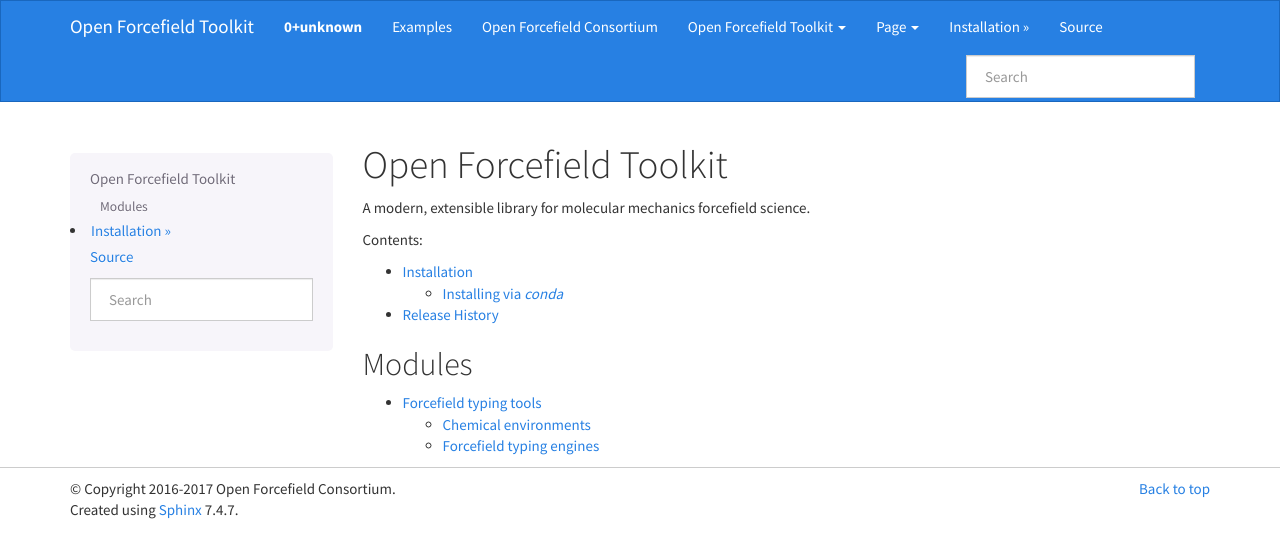
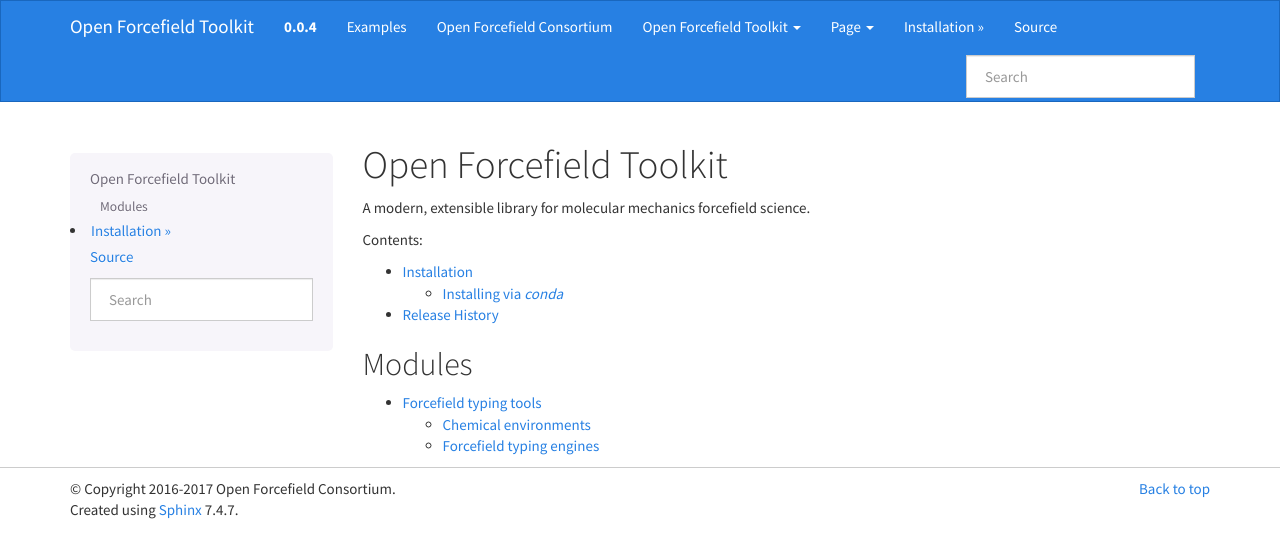
Before and after one commit to openforcefield/openff-toolkit, a Sphinx documentation site: the page built from docs/index.rst, in a window 1280 px wide. Shown: the top 558 px of the page. Built offline with Sphinx 7.4.7, drawn with Linux system fonts in a browser that asks for light colours; pages that are not in the unit, such as notebooks, are missing from menus.

Commit message:
Work around versioneer issues

```diff
--- a/docs/conf.py
+++ b/docs/conf.py
@@ -80,9 +80,11 @@
 # built documents.
 #
 # The short X.Y version.
-version = openforcefield.__version__
+#version = openforcefield.__version__
+version = '0.0.4'
 # The full version, including alpha/beta/rc tags.
-release = openforcefield.__version__
+#release = openforcefield.__version__
+release = '0.0.4'
 
 # The language for content autogenerated by Sphinx. Refer to documentation
 # for a list of supported languages.
```
